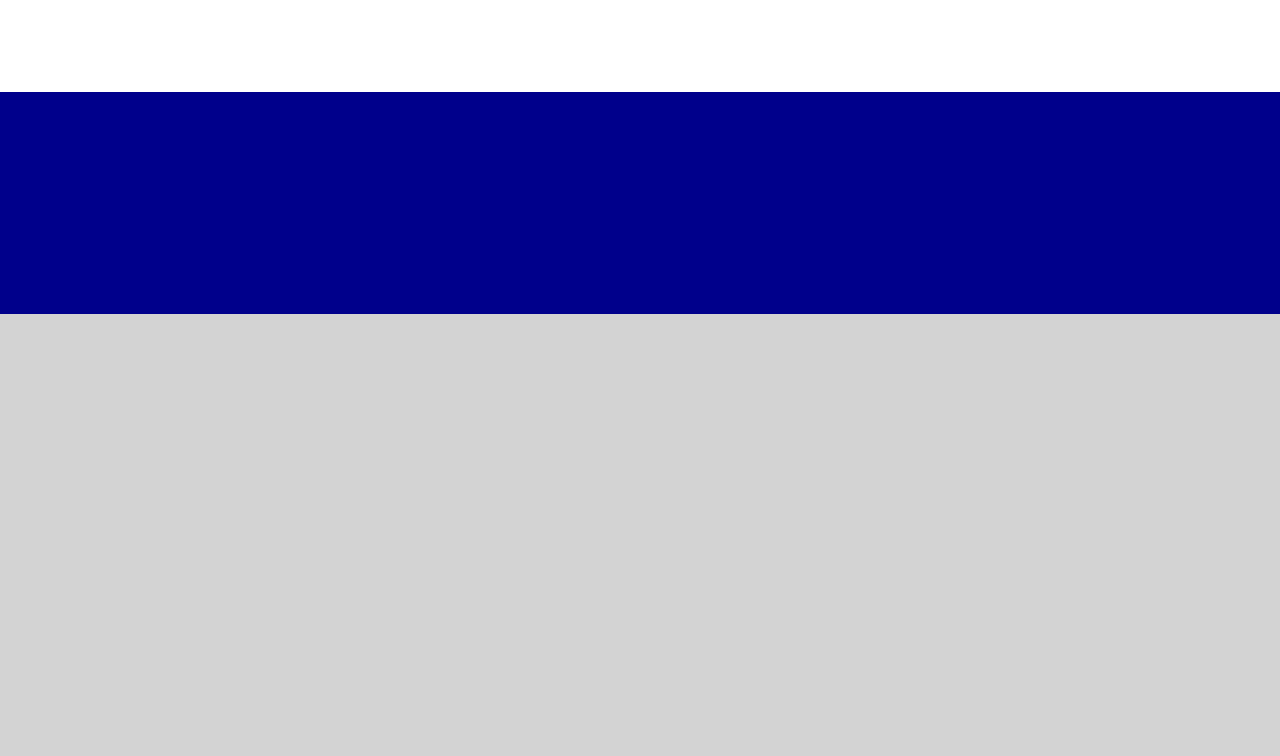
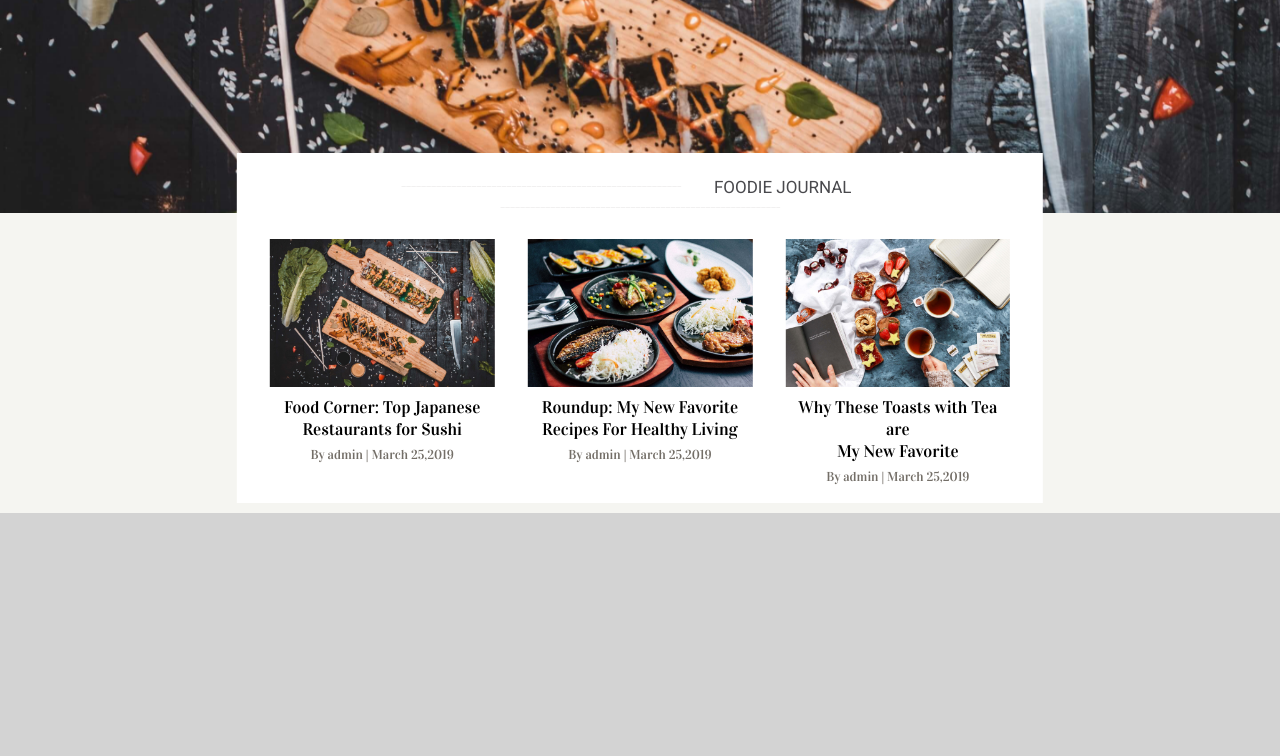
Before and after one commit to angelacaterina/proj-html-vuejs, a plain HTML site: page index.html in a window 1280 px wide. Shown: the part 544-1300 px from the top of the page. Drawn offline with nearby package versions, Linux system fonts and the light colour scheme.

Commit message:
main sezione: foodie_journal

```diff
--- a/assets/css/style.css
+++ b/assets/css/style.css
@@ -37,10 +37,17 @@ ul > li > a{
 /* a{
   text-decoration: none;
 } */
+
+.mx_33{
+  margin: 0 33px;
+}
+
+
 /* Style text*/
 .vidaloka_style{
   font-family: 'Vidaloka', serif;
 }
+
 
 /* HEARDER */
 header#site_header{
@@ -153,13 +160,66 @@ nav{
 /* MAIN */
 main#main_content{
   height: 3281px;
-  /* background: green; */
+  background: #F5F5F1;
 }
 
+/*** .foodie_journal ***/
 .foodie_journal{
-  height: 222px;
-  background: darkblue;
+  height: 300px;
+  text-align: center;
+  position: relative;
 }
+.box{
+  height: 350px;
+  background: white;
+  position: absolute;
+  top: -20%;
+  left: 50%;
+  transform: translate(-50%, 0);
+  padding: 0 33px;
+  padding-bottom: 35px;
+}
+
+.box > .title{
+  margin: 23px 0;
+}
+.box > .title > .outer-line {
+  width: 38%;
+  border-bottom: 1px dashed #F1F0F0;
+  border-radius: 6px;
+}
+.box > .title > span {
+  display: inline-block;
+  vertical-align: middle;
+}
+.box > .title > span.text {
+  color: #49494D;
+  padding: 0 28px;
+  font-size: 17px;
+}
+
+.col_3{
+  width: calc(100% / 3);
+}
+.col_3 > .card > img{
+  width: 100%;
+}
+.col_3 > .card > h3{
+  font-size: 17px;
+  margin: 6px 0;
+  line-height: 1.3;
+  font-weight: normal;
+}
+.col_3 > .card > p{
+  color: #736E67;
+  font-size: 13px;
+  /* margin-bottom: 30px; */
+}
+
+
+
+
+/*** ***/
 .popular_recipes{
   height: 625px;
   background: lightgrey;
@@ -174,7 +234,7 @@ main#main_content{
 }
 .subscribe{
   height: 348px;
-  background-image: url("../images/subscribe-sec-bg.png");
+  background-image: url("../images/main/subscribe-sec-bg.png");
   background-size: cover;
   background-position: center;
 }
--- a/index.html
+++ b/index.html
@@ -4,7 +4,7 @@
   <meta charset="UTF-8">
   <meta name="viewport" content="width=device-width, initial-scale=1.0">
   <meta http-equiv="X-UA-Compatible" content="ie=edge">
-  <title></title>
+  <title>Avada Food</title>
   <!-- google fonts -->
   <link rel="preconnect" href="https://fonts.gstatic.com">
   <link href="https://fonts.googleapis.com/css2?family=Roboto:wght@300;400;500&display=swap" rel="stylesheet">
@@ -67,7 +67,39 @@
 
     <main id="main_content">
       <div class="foodie_journal">
-        <div class="container"></div><!-- /.container -->
+        <div class="container box">
+          <div class="title">
+            <span class="outer-line"></span>
+            <span class="text">FOODIE JOURNAL</span>
+            <span class="outer-line"></span>
+          </div>
+          <div class="d-flex">
+            <div class="col_3">
+              <div class="card">
+                <img src="assets/images/single-post-img3.jpg" alt="">
+                <h3 class="vidaloka_style">Food Corner: Top Japanese<br>
+                Restaurants for Sushi</h3>
+                <p class="vidaloka_style">By admin &verbar; March 25,2019</p>
+              </div>
+            </div>
+            <div class="col_3 mx_33">
+              <div class="card">
+                <img src="assets/images/main/fi-roundup.jpg" alt="">
+                <h3 class="vidaloka_style">Roundup: My New Favorite<br>
+                Recipes For Healthy Living</h3>
+                <p class="vidaloka_style"> By admin &verbar; March 25,2019</p>
+              </div>
+            </div>
+            <div class="col_3">
+              <div class="card">
+                <img src="assets/images/main/fi-toasts.jpg" alt="">
+                <h3 class="vidaloka_style">Why These Toasts with Tea are<br>
+                My New Favorite</h3>
+                <p class="vidaloka_style">By admin &verbar; March 25,2019</p>
+              </div>
+            </div>
+          </div>
+        </div><!-- /.container -->
       </div><!-- /.foodie_journal -->
 
       <div class="popular_recipes">
```
Also changed, not shown: assets/images/avada-food-logo.png (added), assets/images/main/fi-roundup.jpg (added), assets/images/main/fi-toasts.jpg (added), assets/images/main/subscribe-sec-bg.png (added), assets/images/single-post-img3.jpg (added).
